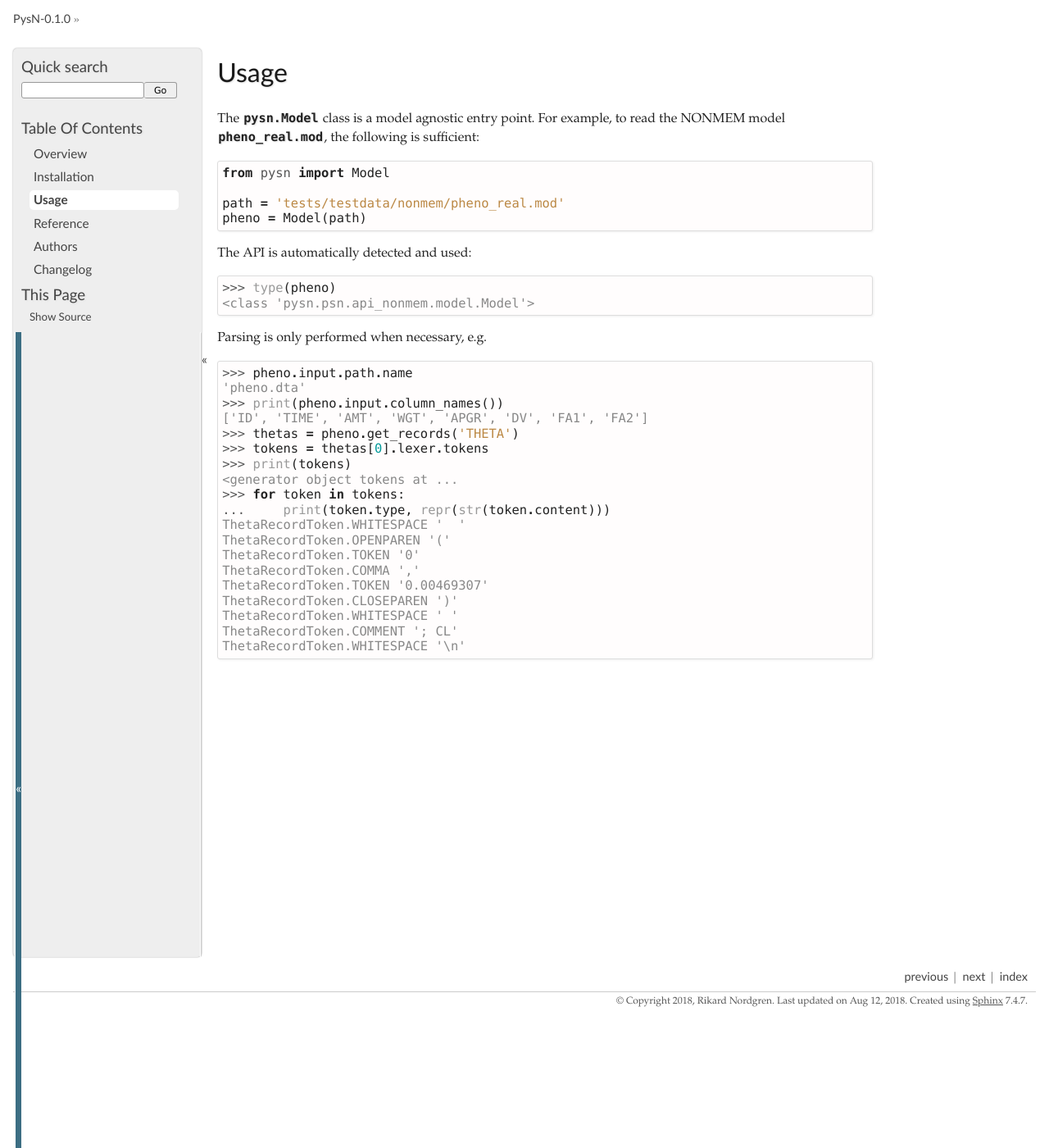
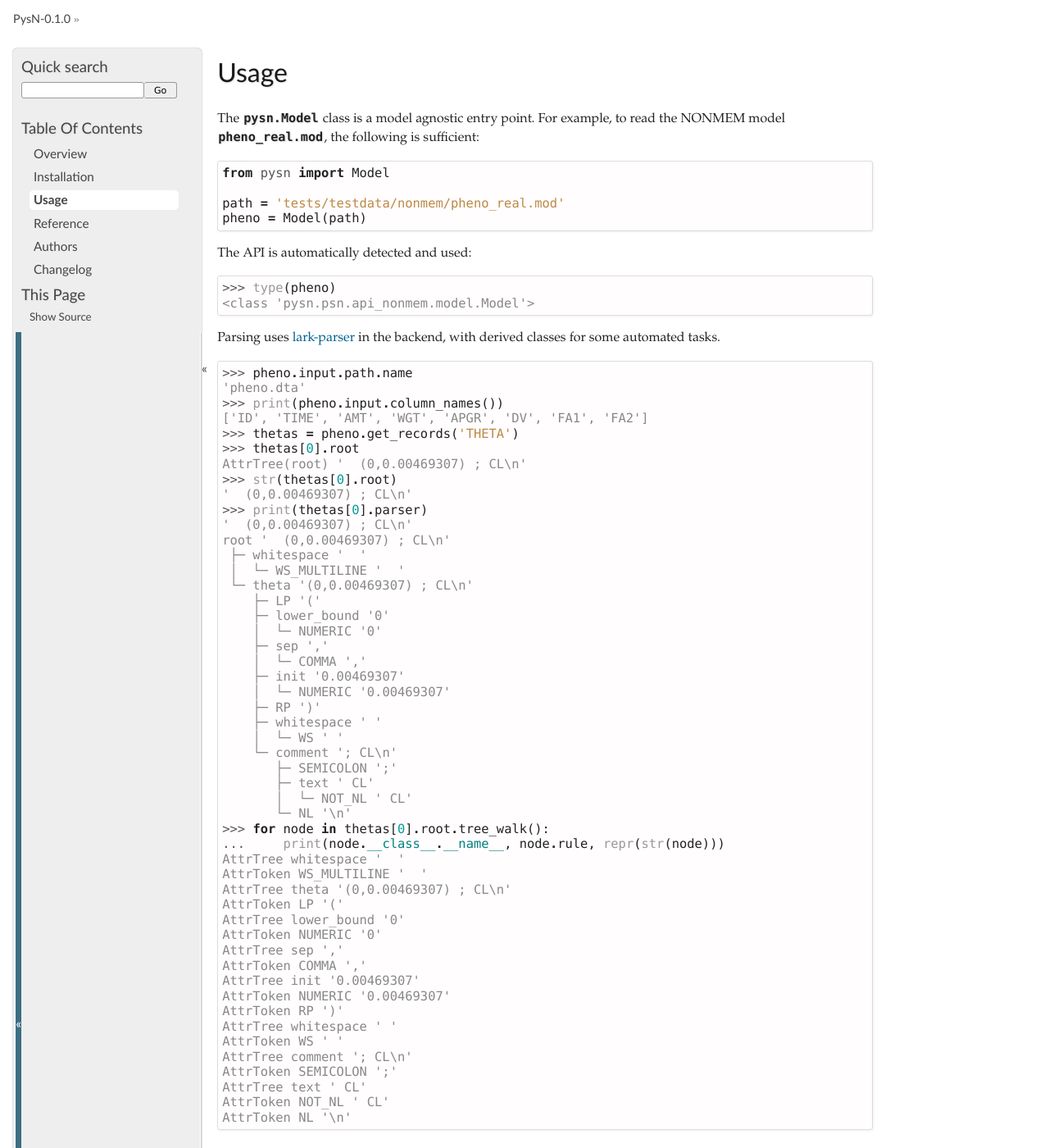
Before and after one commit to pharmpy/pharmpy, a Sphinx documentation site: the page built from docs/usage.rst, in a window 1280 px wide and 1400 px high. Shown: the whole window at 82% size. Built offline with Sphinx 7.4.7, drawn with Linux system fonts in a browser that asks for light colours.

Commit message:
swap out old ThetaRecord for one utilizing the Lark stuff
Seems to work just fine. Not quite sure yet on how to proceed...

```diff
--- a/docs/usage.rst
+++ b/docs/usage.rst
@@ -21,7 +21,8 @@ The API is automatically detected and used:
     >>> type(pheno)
     <class 'pysn.psn.api_nonmem.model.Model'>
 
-Parsing is only performed when necessary, e.g.
+Parsing uses lark-parser_ in the backend, with derived classes for some
+automated tasks.
 
 .. doctest::
     :pyversion: > 3.6
@@ -31,17 +32,50 @@ Parsing is only performed when necessary, e.g.
     >>> print(pheno.input.column_names())
     ['ID', 'TIME', 'AMT', 'WGT', 'APGR', 'DV', 'FA1', 'FA2']
     >>> thetas = pheno.get_records('THETA')
-    >>> tokens = thetas[0].lexer.tokens
-    >>> print(tokens)
-    <generator object tokens at ...
-    >>> for token in tokens:
-    ...     print(token.type, repr(str(token.content)))
-    ThetaRecordToken.WHITESPACE '  '
-    ThetaRecordToken.OPENPAREN '('
-    ThetaRecordToken.TOKEN '0'
-    ThetaRecordToken.COMMA ','
-    ThetaRecordToken.TOKEN '0.00469307'
-    ThetaRecordToken.CLOSEPAREN ')'
-    ThetaRecordToken.WHITESPACE ' '
-    ThetaRecordToken.COMMENT '; CL'
-    ThetaRecordToken.WHITESPACE '\n'
+    >>> thetas[0].root
+    AttrTree(root) '  (0,0.00469307) ; CL\n'
+    >>> str(thetas[0].root)
+    '  (0,0.00469307) ; CL\n'
+    >>> print(thetas[0].parser)
+    '  (0,0.00469307) ; CL\n'
+    root '  (0,0.00469307) ; CL\n'
+     ├─ whitespace '  '
+     │  └─ WS_MULTILINE '  '
+     └─ theta '(0,0.00469307) ; CL\n'
+        ├─ LP '('
+        ├─ lower_bound '0'
+        │  └─ NUMERIC '0'
+        ├─ sep ','
+        │  └─ COMMA ','
+        ├─ init '0.00469307'
+        │  └─ NUMERIC '0.00469307'
+        ├─ RP ')'
+        ├─ whitespace ' '
+        │  └─ WS ' '
+        └─ comment '; CL\n'
+           ├─ SEMICOLON ';'
+           ├─ text ' CL'
+           │  └─ NOT_NL ' CL'
+           └─ NL '\n'
+    >>> for node in thetas[0].root.tree_walk():
+    ...     print(node.__class__.__name__, node.rule, repr(str(node)))
+    AttrTree whitespace '  '
+    AttrToken WS_MULTILINE '  '
+    AttrTree theta '(0,0.00469307) ; CL\n'
+    AttrToken LP '('
+    AttrTree lower_bound '0'
+    AttrToken NUMERIC '0'
+    AttrTree sep ','
+    AttrToken COMMA ','
+    AttrTree init '0.00469307'
+    AttrToken NUMERIC '0.00469307'
+    AttrToken RP ')'
+    AttrTree whitespace ' '
+    AttrToken WS ' '
+    AttrTree comment '; CL\n'
+    AttrToken SEMICOLON ';'
+    AttrTree text ' CL'
+    AttrToken NOT_NL ' CL'
+    AttrToken NL '\n'
+
+.. _lark-parser: https://pypi.org/project/lark-parser/
```
Also changed, not shown: demo.py (+15 -12 lines), 3 other files.
